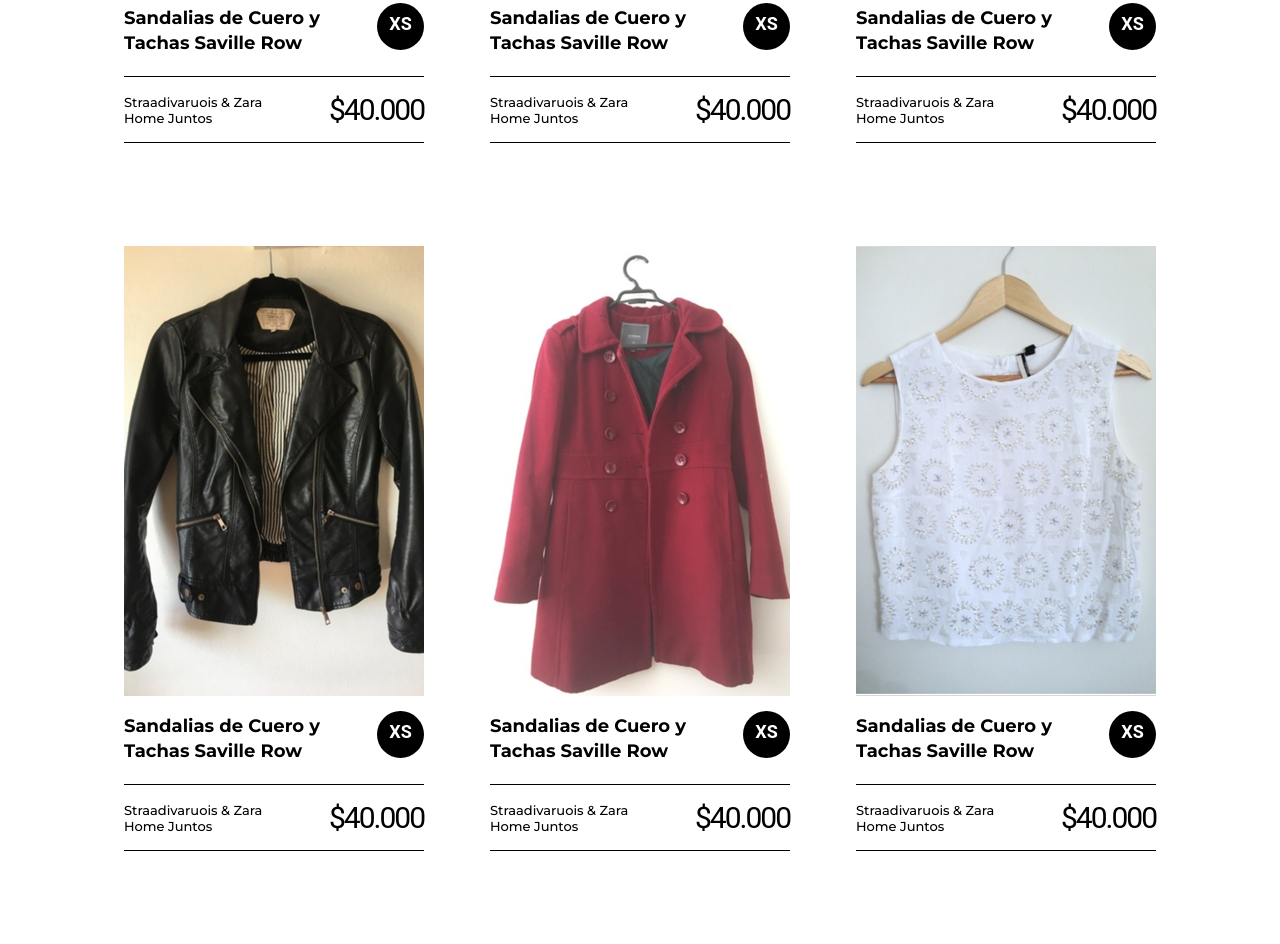
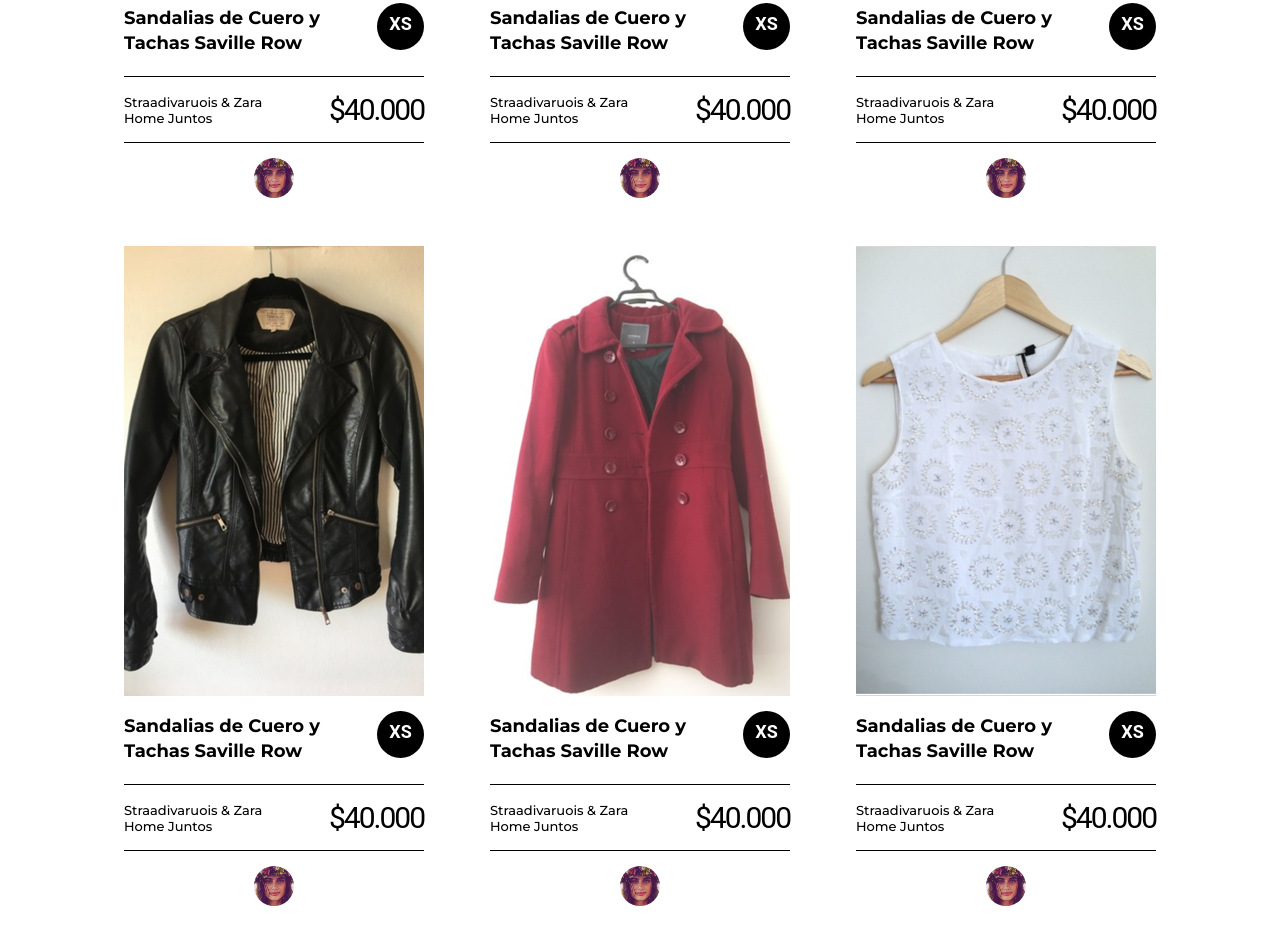
Before and after one commit to Luis-ran1/Maqueta-Test, a plain HTML site: page index.html in a window 1280 px wide. Shown: the part 1254-2198 px from the top of the page. Drawn offline with Linux system fonts and the light colour scheme.

Commit message:
Fix bug profile photo.

```diff
--- a/css/main.css
+++ b/css/main.css
@@ -208,7 +208,7 @@ section{
     letter-spacing: -0.2rem;
 }
 .section-container-profile{
-    background-image: url('./img/profile.png');
+    background-image: url('../img/profile.png');
     width: 4rem;
     height: 4rem;
     border-radius: 50%;
```
